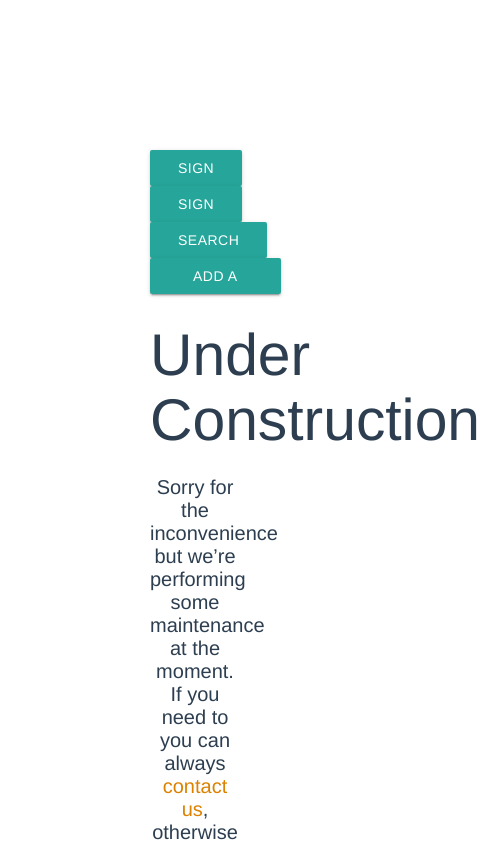
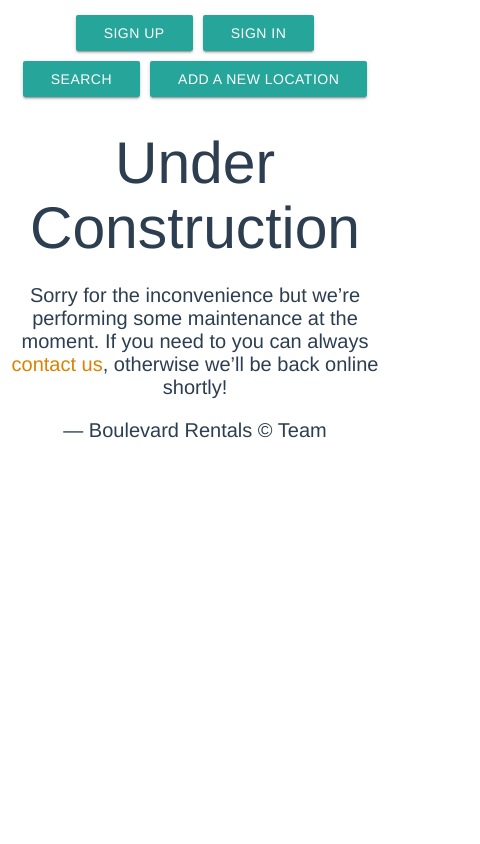
Before and after one commit to shonesque/rent-boulevard, a Vue app: page /#/ in a window 390 px wide. Shown: the top 844 px of the page, 480 px wide, since content can reach past the window. Built offline with nearby package versions, Linux system fonts and the light colour scheme.

Commit message:
Responsive

```diff
--- a/static/main.css
+++ b/static/main.css
@@ -28,3 +28,11 @@ article {
     width: 650px;
     margin: 0 auto;
 }
+
+.btn { margin:5px; }
+
+@media screen and (max-width: 800px) {
+    body {
+        padding: 10px;
+    }
+}
```
